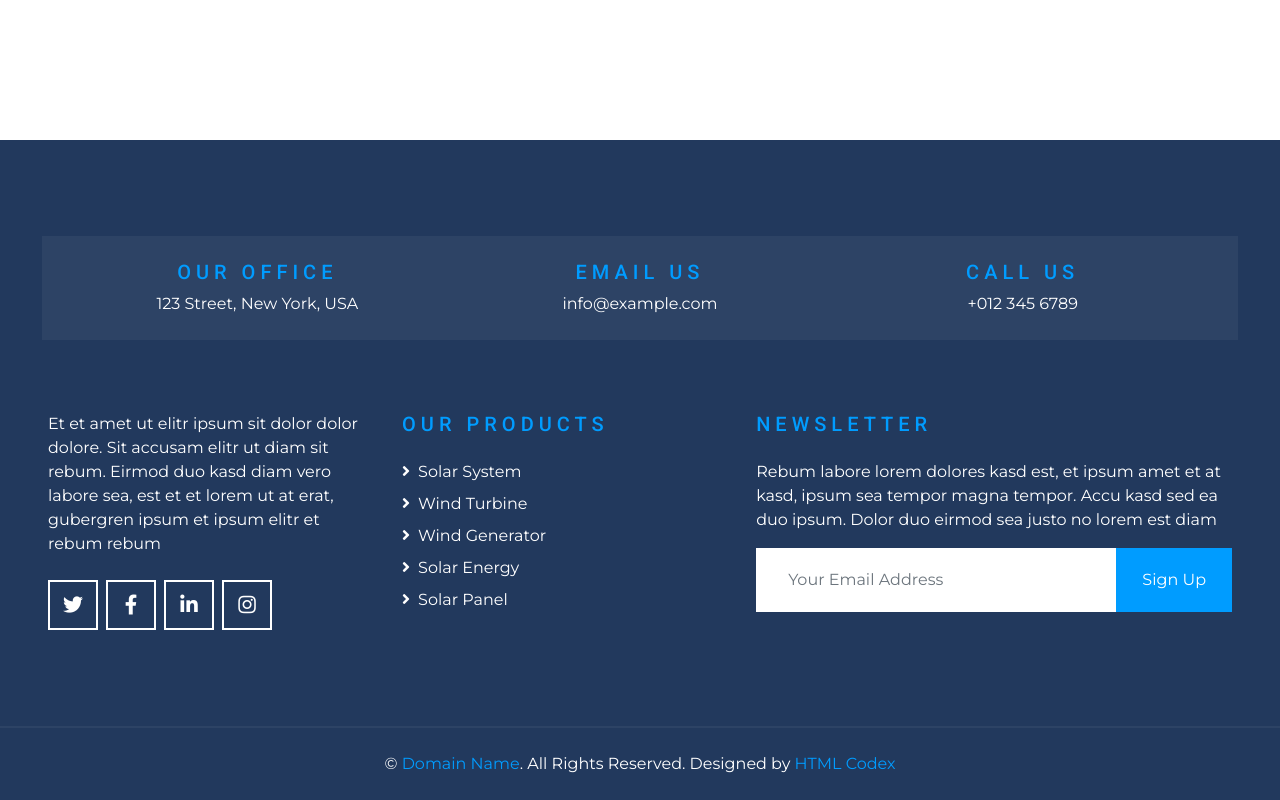
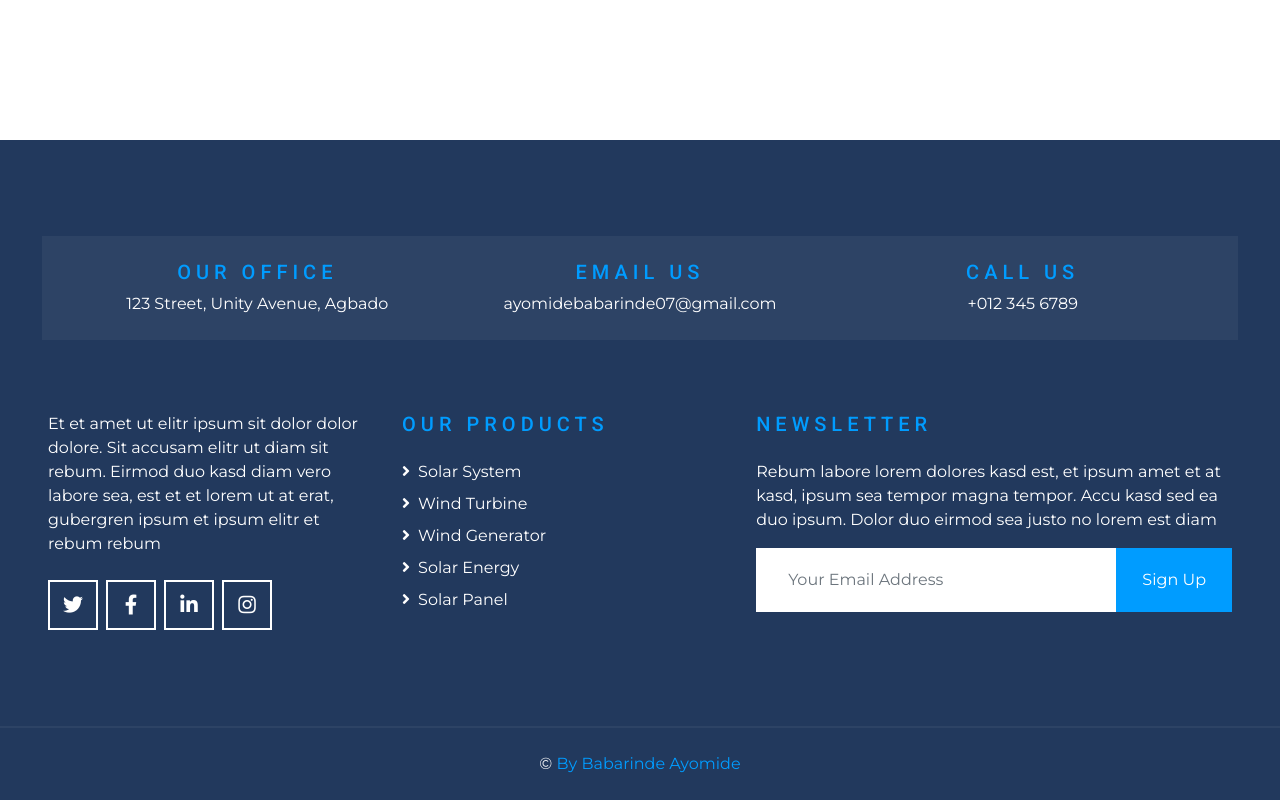
Before and after one commit to Ay-Coder1/solar-website, a plain HTML site: page index.html in a window 1280 px wide. Shown: the part 6938-7738 px from the top of the page. Drawn offline with nearby package versions, Linux system fonts and the light colour scheme.

Commit message:
Update index.html

```diff
--- a/index.html
+++ b/index.html
@@ -427,13 +427,13 @@
 <div class="col-md-4">
 <div class="text-md-center">
 <h5 class="text-primary text-uppercase mb-2" style="letter-spacing: 5px;">Our Office</h5>
-<p class="mb-4 m-md-0">123 Street, New York, USA</p>
+<p class="mb-4 m-md-0">123 Street, Unity Avenue, Agbado</p>
 </div>
 </div>
 <div class="col-md-4">
 <div class="text-md-center">
 <h5 class="text-primary text-uppercase mb-2" style="letter-spacing: 5px;">Email Us</h5>
-<p class="mb-4 m-md-0">info@example.com</p>
+<p class="mb-4 m-md-0">ayomidebabarinde07@gmail.com </p>
 </div>
 </div>
 <div class="col-md-4">
@@ -482,7 +482,7 @@
 </div>
 </div>
 <div class="container-fluid bg-dark text-white text-center border-top py-4 px-sm-3 px-md-5" style="border-color: rgba(256, 256, 256, .05) !important;">
-<p class="m-0 text-white">&copy; <a href="#">Domain Name</a>. All Rights Reserved. Designed by <a href="https://htmlcodex.com">HTML Codex</a></p>
+<p class="m-0 text-white">&copy; <a href="#">By Babarinde Ayomide</a></p>
 </div>
 <!-- Footer End -->
 
```
